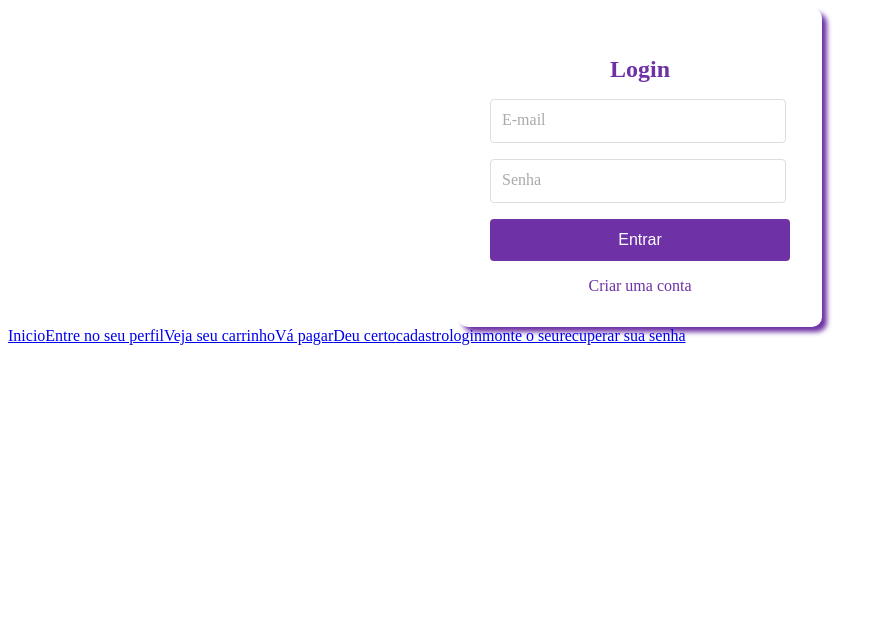
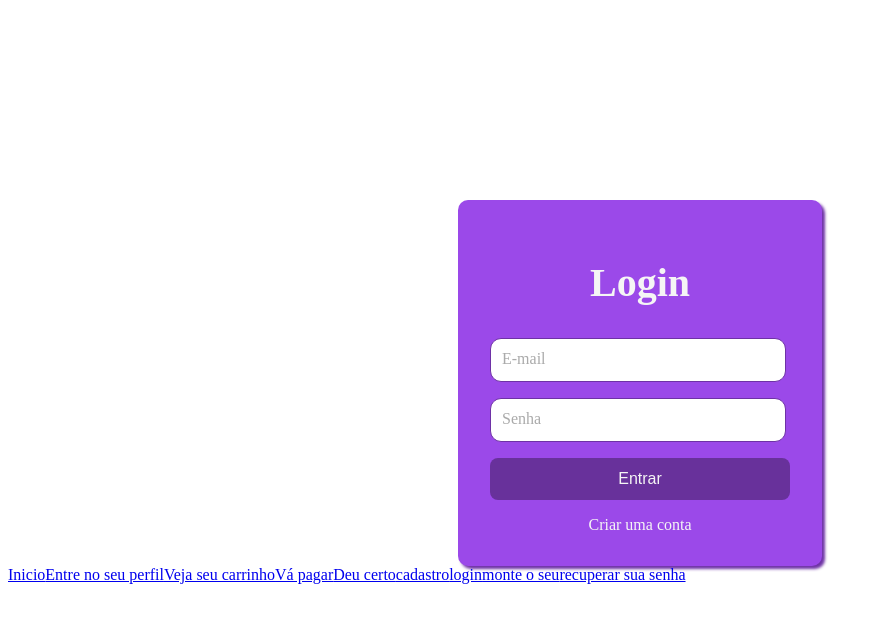
Before and after one commit to leka201/Project-Buffet, a Nuxt app: page /login in a window 1280 px wide. Shown: the top 622 px of the page, without its empty margins (0-886 px from the left). Built offline with nearby package versions, Linux system fonts and the light colour scheme.

Commit message:
vamooooooo

```diff
--- a/app.vue
+++ b/app.vue
@@ -1,4 +1,5 @@
 <template>
+
   <NuxtPage />
   <NuxtLink to="/">Inicio</NuxtLink>
 
--- a/assets/css/login.css
+++ b/assets/css/login.css
@@ -3,32 +3,33 @@ body {
     justify-content: center;
     align-items: center;
     height: 100vh;
-    margin: 0;
+    margin: 100px;
      background-color: #F5F5F5;
   }
 
-  .login-wrapper {
+  .login-div {
     display: flex;
     justify-content: center;
     align-items: center;
+    margin-top: 200px;
   }
 
-  .login-card {
-    background: #ffffff;
+  .login-div2 {
+    background: #9b49e9;
     padding: 2rem;
     border-radius: 10px;
-    box-shadow: 5px 5px 5px   #6E32A6;
+    box-shadow: 3px 3px 3px   #6E32A6;
     width: 300px;
     text-align: center;
   }
 
   h1 {
-    margin-bottom: 1rem;
-    font-size: 1.5rem;
-    color:#6E32A6;
+    margin-bottom: 2rem;
+    font-size: 2.5rem;
+    color:#F5F5F5;
   }
 
-  .input-container {
+  .input-conta {
     position: relative;
     margin-bottom: 1rem;
     width: 90%;
@@ -37,13 +38,13 @@ body {
   input {
     width: 100%;
     padding: 0.75rem;
-    border: 1px solid #ddd;
-    border-radius: 4px;
+    border: 1px solid #6E32A6;
+    border-radius: 11px;
     font-size: 1rem;
   }
 
   input:focus {
-    border-color: #007bff;
+    border-color: #6E32A6;
     outline: none;
   }
 
@@ -57,10 +58,10 @@ body {
     pointer-events: none;
   }
 
-  input:focus + label {
+  input:focus  label {
     top: -1rem;
     left: 0;
-    color: #007bff;
+    color: #6E32A6;
     font-size: 0.75rem;
   }
 
@@ -68,9 +69,9 @@ body {
     width: 100%;
     padding: 0.75rem;
     border: none;
-    border-radius: 4px;
-    background-color:#6E32A6;
-    color: white;
+    border-radius: 8px;
+    background-color:#68319b;
+    color: #F5F5F5;
     cursor: pointer;
     font-size: 1rem;
     transition: background-color 0.1s ease;
@@ -83,6 +84,6 @@ body {
   a {
     display: block;
     margin-top: 1rem;
-    color:#6E32A6;
+    color:#F5F5F5;
     text-decoration: none;
   }
--- a/pages/cadastro.vue
+++ b/pages/cadastro.vue
@@ -2,77 +2,10 @@
 
 
 <template>
-     <form>
-        <div>
 
-            <p class="espaco">Digite seu Nome:</p>
-            <input  minlength="2" required>
-
-            <p class="espaco">Digite seu Cpf:</p>
-           <input  minlength="11"required>
-
-            <p class="espaco">Digite seu Email:</p>
-            <input type ="email"required>
-
-            <p class="espaco">Digite Cep:</p>
-            <input  minlength="7"required>
-
-            <p class="espaco">Digite seu endereço:</p>
-            <input required>
-
-            <p class="espaco">Digite seu bairro:</p>
-            <input required>
-
-            <p class="espaco">Digite sua cidade:</p>
-            <input  minlength="3" required>
-
-            <p class="espaco">Digite seu telefone:</p>
-            <input  minlength="9" required>
-
-            <p class="espaco">Data de nascimento:</p>
-            <input type="date"  required>
-
-        </div>
-        <hr/>
-
-        <label><p><strong>Informe genero:</strong></p>
-
-            <input type="checkbox" required> Feminino
-            <br/>
-
-            <input type="checkbox" required> Masculino
-            <br/>
-
-            <input type="checkbox" required> Não informar
-            <br/>
-
-        </label>
-
-        <hr/>
-
-        <p><strong> Crie uma senha</strong></p>
-        <a class="letramenor">Entre 8 a 12 caracters:</a> <input  minlength="8"required>
-        <br/>
-        <br/>
-
-        <label>
-
-            <input type="checkbox"> Aceito os termos,pagar 50% antes da montagem
-            <br/>
-            <input type="checkbox"> receber mensagem via sms
-            <br/>
-            <input type="checkbox"> receber e-mails promocionais
-            <br/>
-
-        </label>
-        <br/>
-
-        <button>Salvar e voltar ao login</button>
-
-    </form>
 
 </template>
 
 <style scoped>
-@import url("~/assets/css/cadastro.css");
+@import url("/assets/css/cadastro.css");
 </style>
--- a/pages/login.vue
+++ b/pages/login.vue
@@ -1,31 +1,28 @@
 
 
 <template>
-    <div class="login-wrapper">
-    <div class="login-card">
+    <div class="login-div">
+    <div class="login-div2">
       <h1>Login</h1>
-      <form>
+      <form action="index">
 
 
-
-
-
-        <div class="input-container">
+        <div class="input-conta">
           <input type="email"  required>
           <label>E-mail</label>
         </div>
-        <div class="input-container">
+        <div class="input-conta">
           <input type="password" required>
           <label>Senha</label>
         </div>
-        <button type="submit">Entrar</button>
+        <button type="submit" a target="_blank" href="index.vue">Entrar</button>
 
-        <a target="_blank" href="cadastro.html">Criar uma conta</a>
+        <a target="_blank" href="cadastro.vue">Criar uma conta</a>
       </form>
     </div>
   </div>
 </template>
 
 <style scoped>
-@import url("~/assets/css/login.css");
+@import  url("~/assets/css/login.css");
 </style>
```
